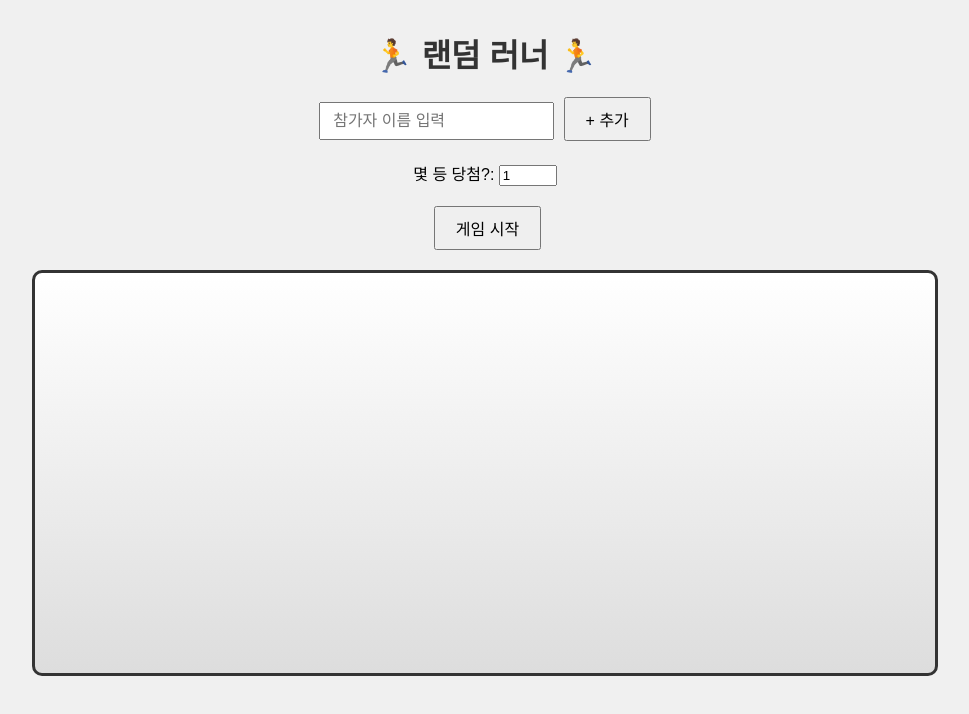
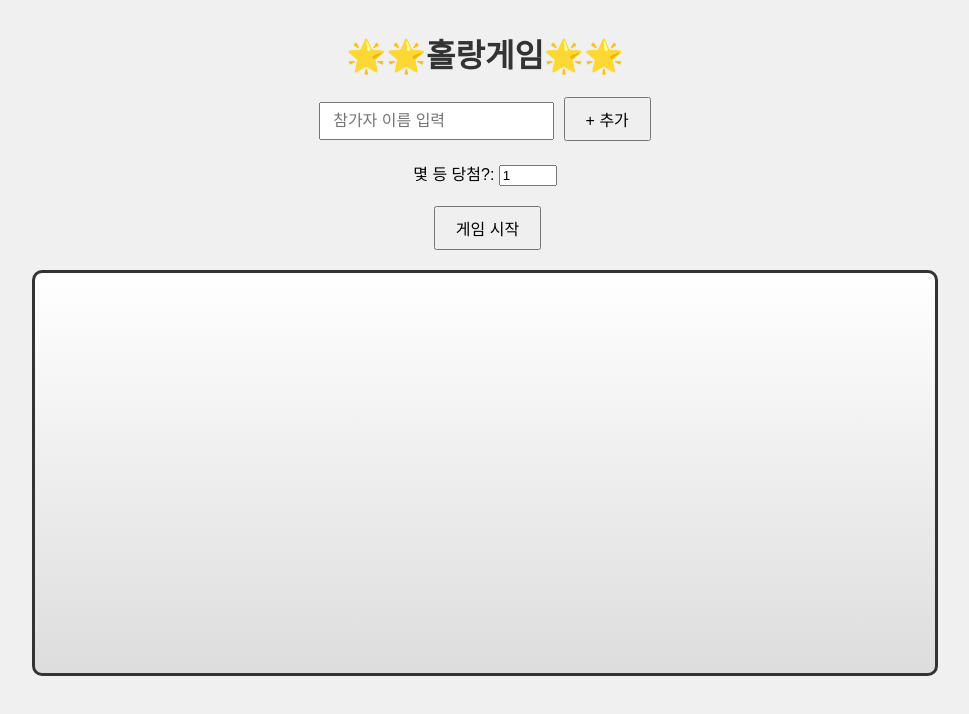
Before and after one commit to jooeun-o/hollang, a plain HTML site: page index.html in a window 1280 px wide. Shown: the whole page, without its empty margins (155-1124 px from the left). Drawn offline with Linux system fonts and the light colour scheme.

Commit message:
Update index.html

```diff
--- a/index.html
+++ b/index.html
@@ -2,12 +2,12 @@
 <html lang="ko">
 <head>
   <meta charset="UTF-8">
-  <title>랜덤 러너 - 핀볼 장애물 버전</title>
+  <title>🌟🌟홀랑게임🌟🌟</title>
   <link rel="stylesheet" href="style.css">
 </head>
 <body>
 
-  <h1>🏃 랜덤 러너 🏃</h1>
+  <h1>🌟🌟홀랑게임🌟🌟</h1>
 
   <div id="players">
     <input type="text" id="nameInput" placeholder="참가자 이름 입력">
```
